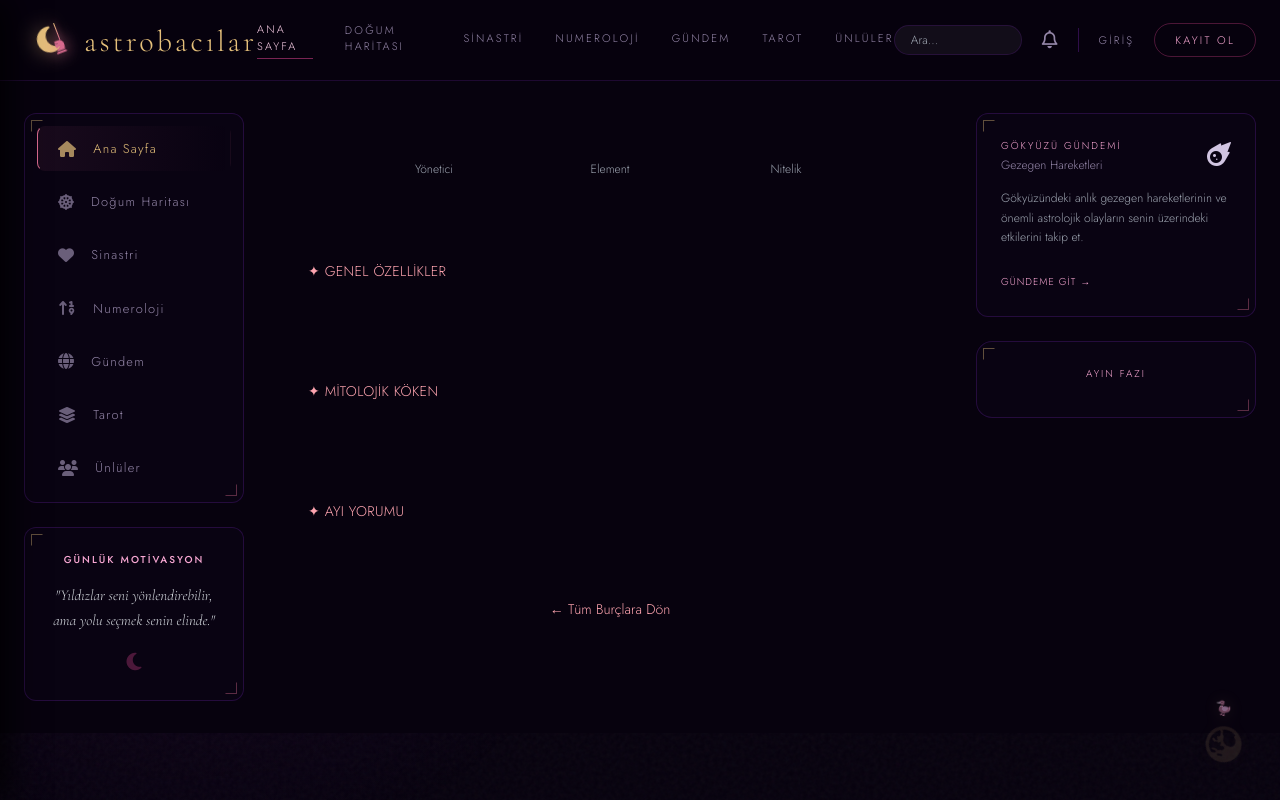
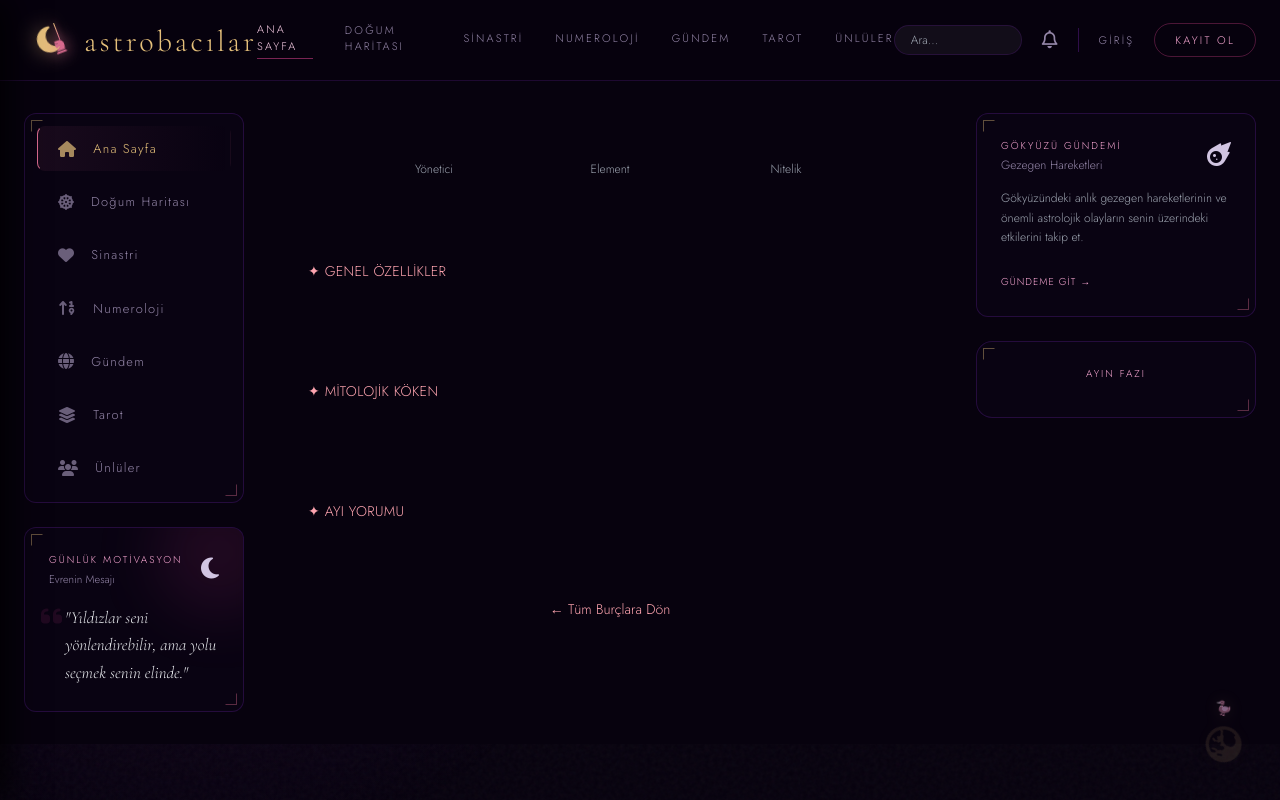
Before and after one commit to busraoren/astroloji_website, a Django app: template burcs/templates/burcs/detay.html in a window 1280 px wide. Run offline with Django 4.2, Linux system fonts and the light colour scheme; the template is opened without the code that fills it, so the values that code supplies are empty; parts of the project's set-up code (start-up, migrations or seed data) failed here and were passed over; some libraries are stand-ins or nearby versions.

Commit message:
base html düzenlemesi.

```diff
--- a/burcs/templates/burcs/base.html
+++ b/burcs/templates/burcs/base.html
@@ -261,7 +261,16 @@
                 <i class="fas fa-users text-base opacity-40"></i> ÜNLÜLER
             </a>
 
+            <form method="get" action="{% url 'arama' %}" class="hidden md:block mt-4">
+                <input type="text" name="q" placeholder="Ara..." class="bg-white/5 border border-[rgba(215,105,141,0.2)] rounded-full px-4 py-2 text-sm text-gray-200 focus:outline-none focus:border-pink-400 transition w-full">
+            </form>
 
+            <a href="{% url 'gundem_listesi' %}" class="relative text-gray-300 hover:text-pink-300 transition mt-4 flex items-center gap-4 px-4">
+                <i class="fas fa-bell text-base opacity-40"></i> BİLDİRİMLER
+                {% if nav_aktif_gundem %}
+                    <span class="absolute top-0 left-6 w-2 h-2 bg-pink-400 rounded-full"></span>
+                {% endif %}
+            </a>
             <!-- Mobil Alt Kısım (Auth) -->
             <div class="mt-auto pt-8 border-t border-[rgba(215,105,141,0.2)] md:hidden flex flex-col gap-4">
                 {% if user.is_authenticated %}
@@ -304,13 +313,25 @@
                 </a>
             </div>
 
-            <!-- Sol Alt Motivasyon Kartı -->
-            <div class="card-line-art p-6 corner-marks mt-6 text-center">
-                <p class="text-[10px] tracking-[0.2em] text-pink-300 mb-4 font-medium uppercase">Günlük Motivasyon</p>
-                <p class="font-serif-mystic text-[15px] italic text-gray-300 leading-relaxed font-light">
+            <!-- Sol Alt Motivasyon Kartı (Yenilendi) -->
+            <div class="card-line-art p-6 corner-marks mt-6 relative overflow-hidden group">
+                <!-- Hafif arka plan parlaması -->
+                <div class="absolute -top-10 -right-10 w-32 h-32 bg-pink-500/10 rounded-full blur-[30px] group-hover:bg-gold-light/10 transition duration-700 pointer-events-none"></div>
+
+                <div class="flex justify-between items-start mb-4 relative z-10">
+                    <div>
+                        <p class="text-[10px] tracking-[0.2em] text-pink-300 uppercase">Günlük Motivasyon</p>
+                        <p class="text-[11px] text-[#9486a8] mt-1">Evrenin Mesajı</p>
+                    </div>
+                    <i class="fas fa-moon text-gold/40 text-2xl"></i>
+                </div>
+
+                <div class="relative z-10">
+                    <i class="fas fa-quote-left absolute -top-1 -left-2 text-2xl text-pink-500/10"></i>
+                    <p class="font-serif-mystic text-[17px] text-gray-200 italic leading-relaxed font-light pl-4">
                         {{ gunun_sozu|default:'"Yıldızlar seni yönlendirebilir, ama yolu seçmek senin elinde."' }}
                     </p>
-                <i class="fas fa-moon text-pink-500/30 mt-4 text-xl"></i>
+                </div>
             </div>
         </aside>
 
```
Lines whose indentation alone changed are shown as unchanged.
